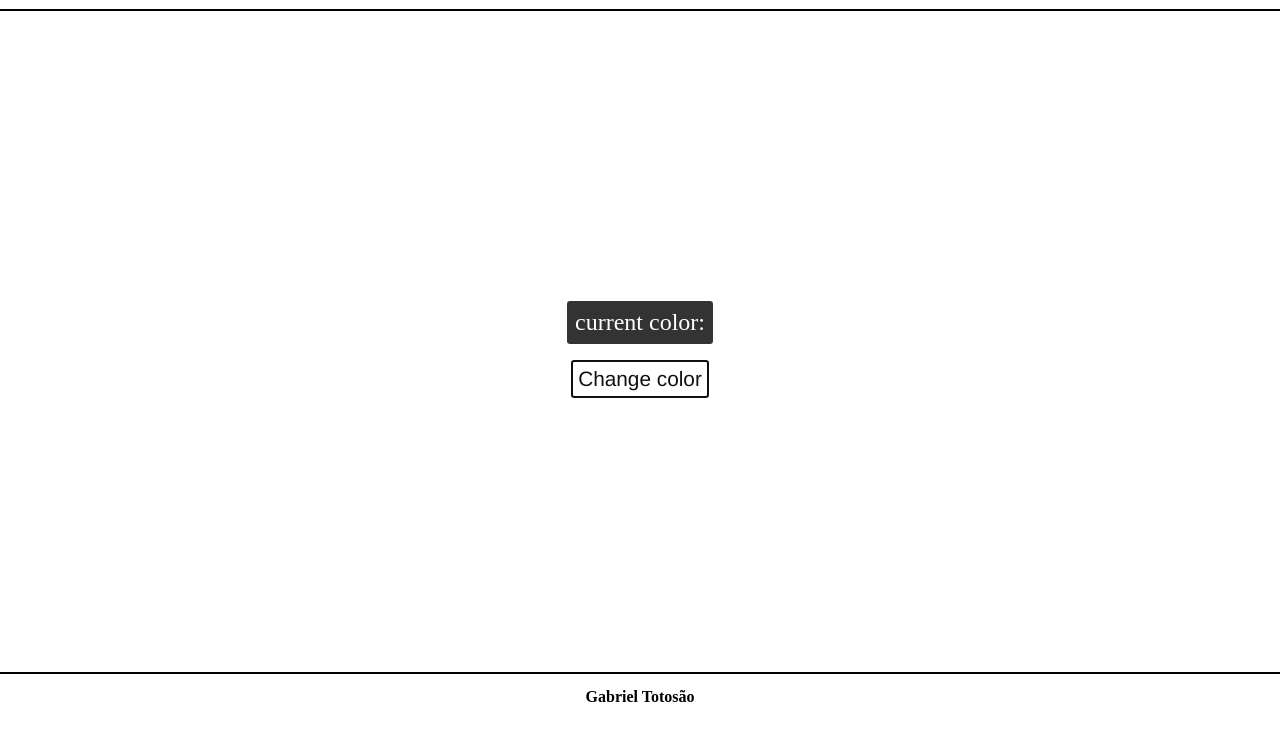
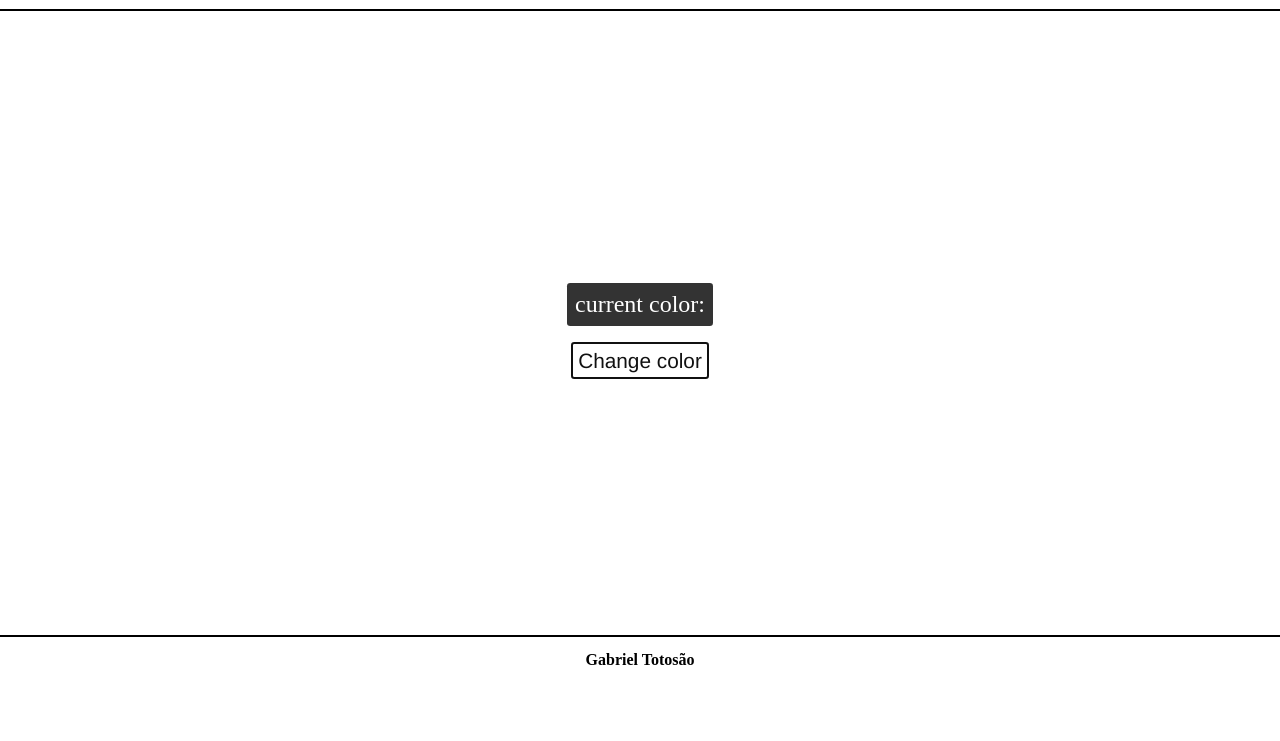
Before and after one commit to gabrielryanft/javascript, a plain HTML site: page random_background_color/random_background_color_simple.html in a window 1280 px wide. Shown: the part 53-794 px from the top of the page. Drawn offline with Linux system fonts and the light colour scheme.

Commit message:
Update style.css

```diff
--- a/random_background_color/style.css
+++ b/random_background_color/style.css
@@ -8,8 +8,7 @@
 
 :root{
     --header_height: 4rem;
-    --main_height: calc(100vh - var(--header_height) - var(--footer_height) - 1.7rem); /* - 3rem is margin of error*/
-    --main_height: calc(100svh - var(--header_height) - var(--footer_height) - 1.7rem); /*using svh*/
+    --main_height: calc(100vh - var(--header_height) - var(--footer_height) - 4rem); /* - 3rem is margin of error*/
     --footer_height: 3rem;
 
     --all_width: 100%;
```
